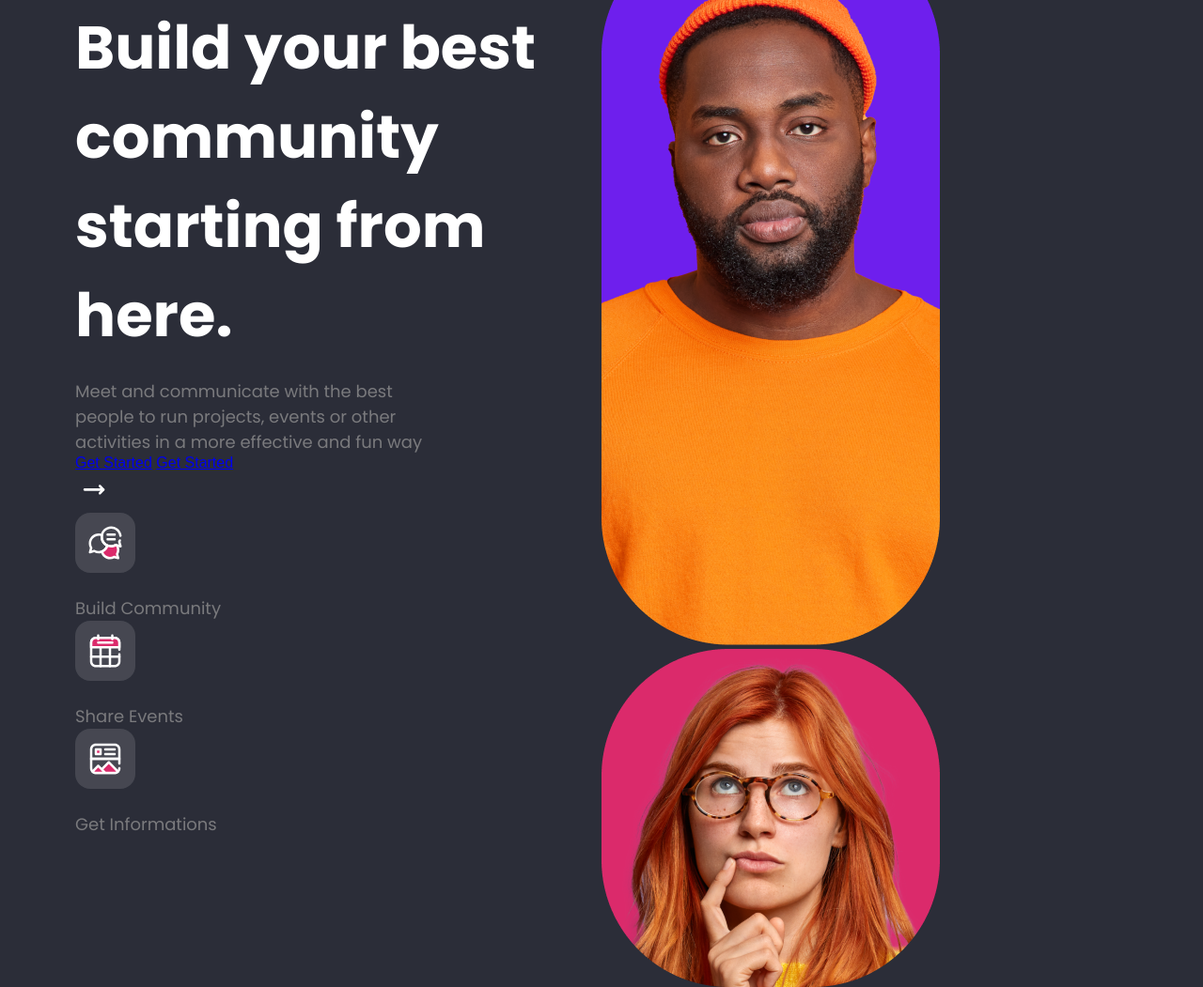
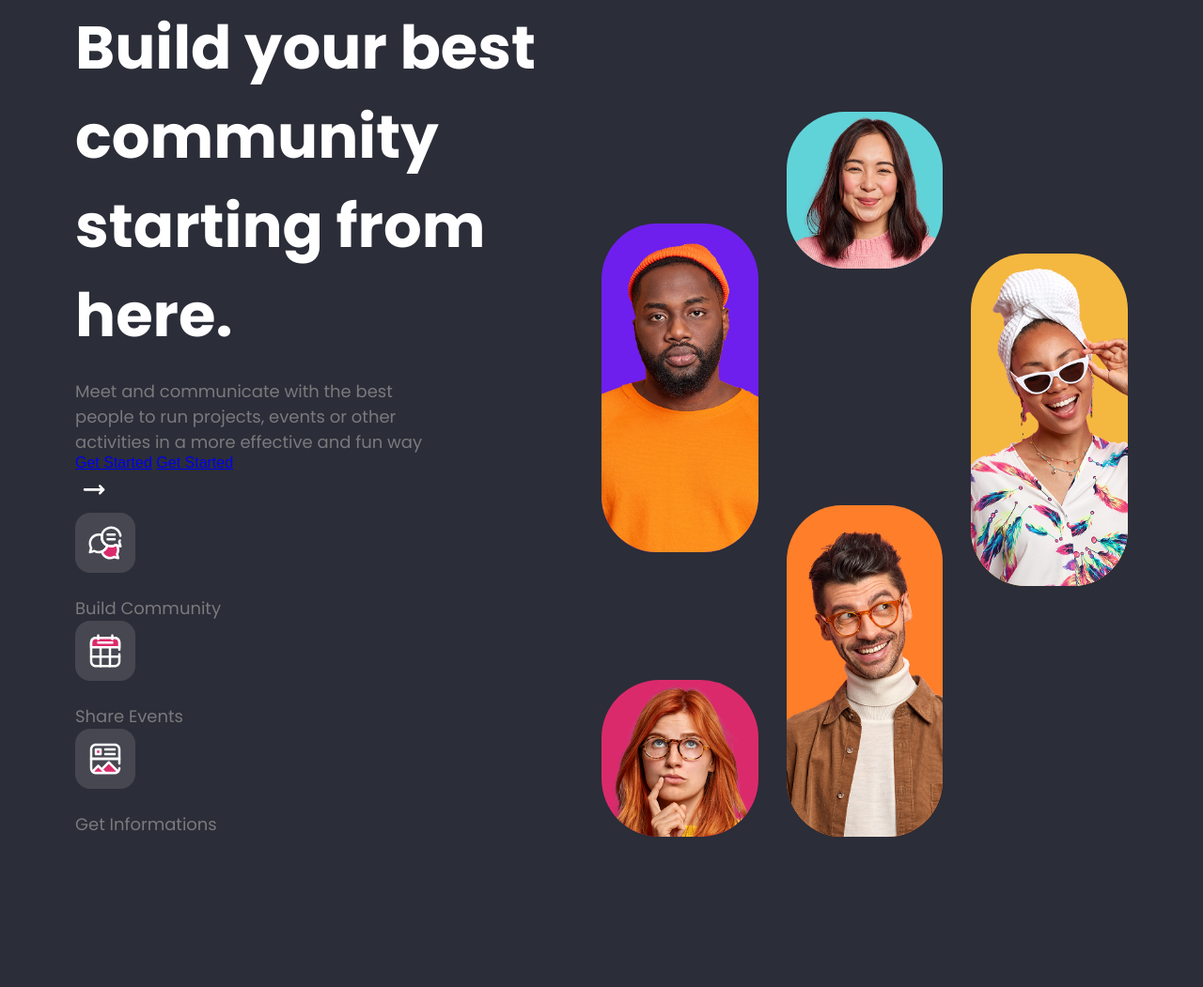
Before and after one commit to sdsiridia/Header_Gathsession, a website built with Vite: page index.html in a window 1280 px wide. Shown: the part 142-1193 px from the top of the page at 94% size. After the commit the page ends 1033 px from the top, so only its background shows below. Built offline with nearby package versions, Linux system fonts and the light colour scheme.

Commit message:
ingesist changes.

```diff
--- a/index.html
+++ b/index.html
@@ -59,19 +59,19 @@
         </section>
         <section class="gallery">
           <div class="card purple">
-            <img src="./img/man-1.png" alt="persona 1" />
+            <img src="./img/men1.png" alt="persona 1" />
           </div>
           <div class="card cyan">
-            <img src="./img/woman-1.png" alt="persona 2" />
+            <img src="./img/women2.png" alt="persona 2" />
           </div>
           <div class="card pink">
-            <img src="./img/woman-2.png" alt="persona 3" />
+            <img src="./img/women1.png" alt="persona 3" />
           </div>
           <div class="card orange">
-            <img src="./img/man-2.png" alt="persona 4" />
+            <img src="./img/man2.png" alt="persona 4" />
           </div>
           <div class="card yellow">
-            <img src="./img/woman-3.png" alt="persona 5" />
+            <img src="./img/women3.png" alt="persona 5" />
           </div>
         </section>
       </main>
--- a/sass/layout/_container.scss
+++ b/sass/layout/_container.scss
@@ -1,17 +1,27 @@
 @use '../abstracts/variables' as v;
 
-main{
+.container {
+    margin-left: auto;
+    margin-right: auto;
+    max-width: 1350px;
+    box-sizing: border-box;
+}
+
+main {
     display: grid;
-    grid-template-columns: repeat(2,1fr);
-    .hero{
+    grid-template-columns: repeat(2, 1fr);
+
+    .hero {
         margin-top: 80px;
-        h1{
+
+        h1 {
             font-size: 64px;
-            color:white;
+            color: white;
             font-family: v.$secondary-font;
         }
-        p{
-            color:v.$gray-lighter;
+
+        p {
+            color: v.$gray-lighter;
             font-family: v.$secondary-font;
             font-size: 18px;
             line-height: 1.5;
@@ -21,4 +31,70 @@ main{
 
     }
 
+
+
+    .gallery {
+        margin-top: 80px;
+        display: grid;
+        grid-template-columns: repeat(3, 1fr);
+        grid-template-rows: repeat(3, 1fr);
+        row-gap: 20px;
+        align-items: end;
+        column-gap: 30px;
+
+
+        div {
+            width: auto;
+            height: auto;
+            overflow: hidden;
+            display: flex;
+            align-items: end;
+
+
+            img {
+                width: 100%;
+                height: auto;
+                object-fit: contain;
+            }
+        }
+
+        .purple {
+            grid-area: 1/1/ span 2/ span 1;
+            background-color: #6e1fed;
+            border-radius: 35% /17%;
+
+
+        }
+
+        .pink {
+            grid-area: 3/1/span 1/ span 1;
+            background-color: #db2a6b;
+            border-radius: 37%;
+
+        }
+
+        .cyan {
+            grid-area: 1/2/span 1/ span 1;
+            background-color: #60d3d9;
+            border-radius: 37%;
+
+        }
+
+        .orange {
+            grid-area: 2/2 /span 2/ span 1;
+            background-color: #ff7e29;
+            border-radius: 35% /17%;
+
+        }
+
+        .yellow {
+            // grid-area: 2/3 /span 3 / span 3;
+            grid-column: 3 / span 1;
+            grid-row: 1 / span 3;
+            background-color: #f4b840;
+            border-radius: 35%/17%;
+            align-self: center;
+        }
+
+    }
 }
```
Also changed, not shown: img/man2.png (added), img/men1.png (added), img/women1.png (added), img/women2.png (added), img/women3.png (added), 5 other files.
